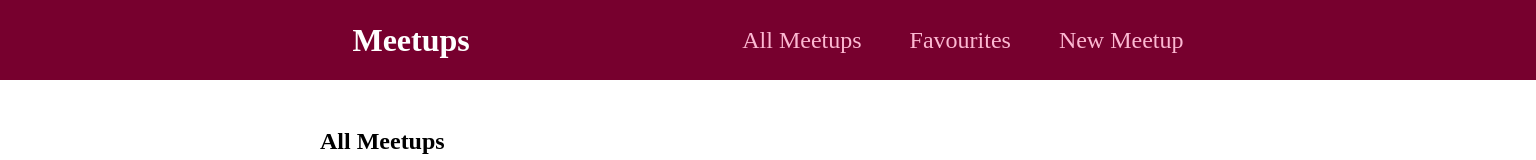
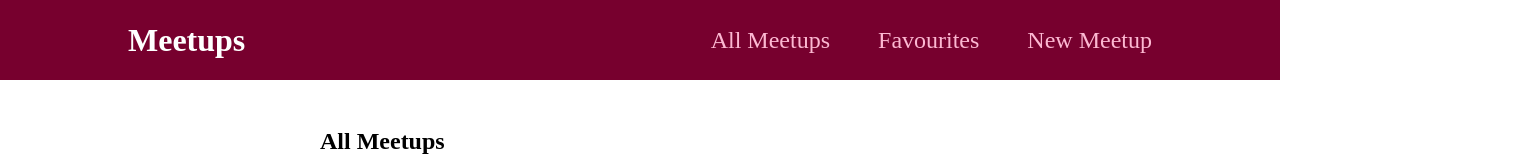
Before and after one commit to AhmedDiaab/meetups-app, a React (Create React App) app: page / in a window 1280 px wide. Shown: the top 160 px of the page, 1536 px wide, since content can reach past the window. Built offline with nearby package versions, Linux system fonts and the light colour scheme.

Commit message:
hotfix(): fix navbar width

```diff
--- a/src/components/layout/MainNavigation.module.css
+++ b/src/components/layout/MainNavigation.module.css
@@ -1,9 +1,9 @@
 .header {
-    width: 100%;
+    /* width: 100%; */
     height: 5rem;
     display: flex;
     align-items: center;
-    justify-content: space-evenly;
+    justify-content: space-between;
     background-color: #77002e;
     padding: 0 10%;
   }
```
